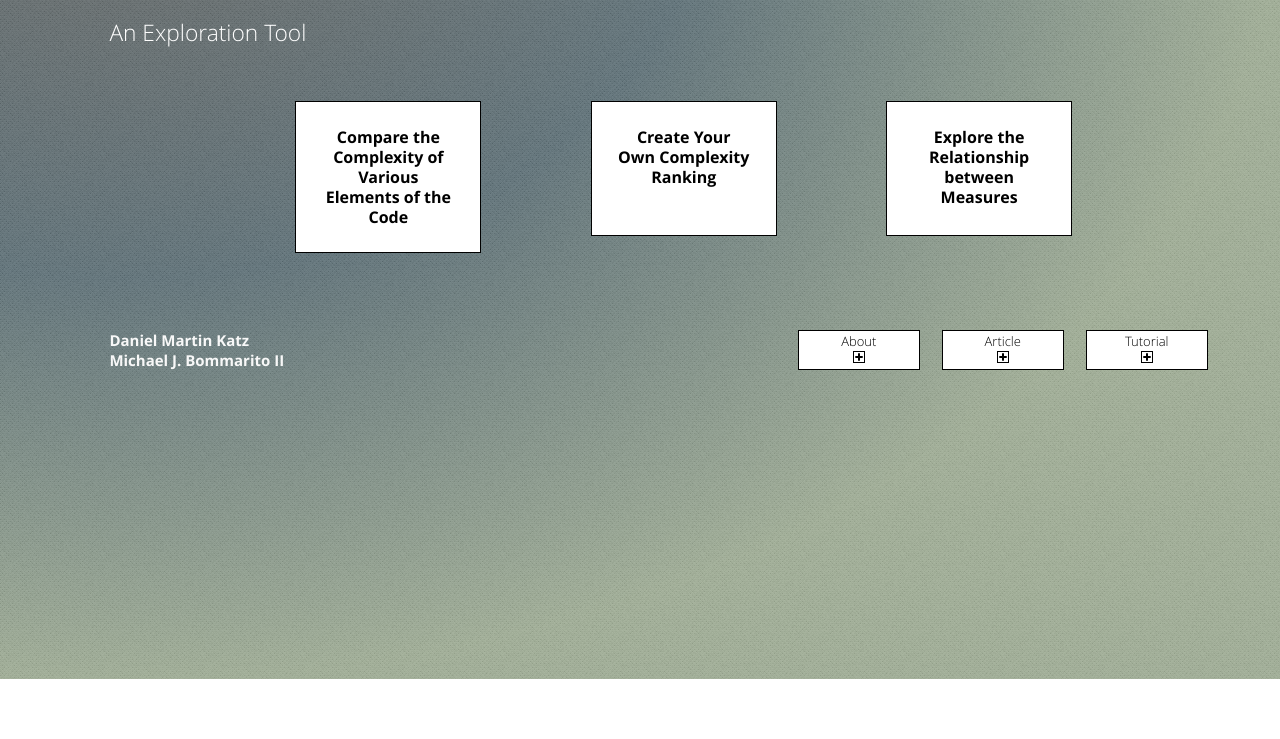
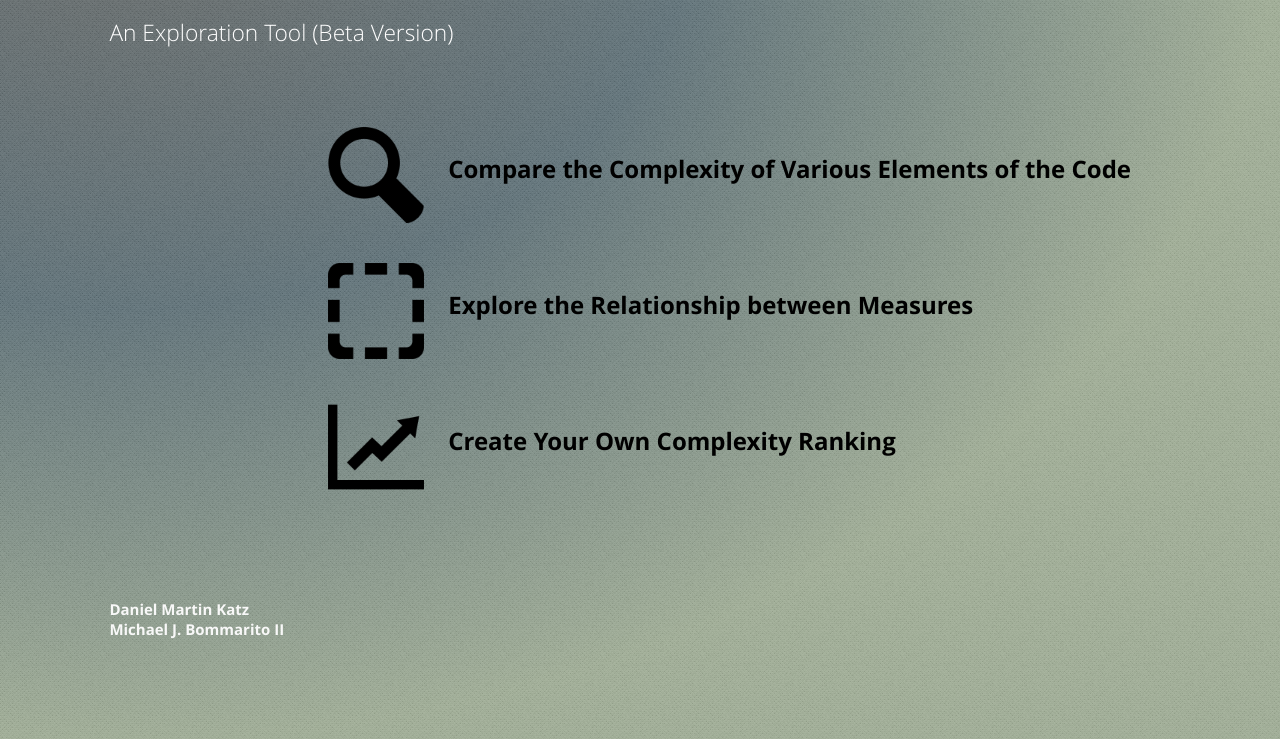
Before and after one commit to mjbommar/us-code-complexity-ui, a plain HTML site: page www/index.html in a window 1280 px wide. Shown: the part 121-860 px from the top of the page. Before the commit the page ends 800 px from the top, so only its background shows below. Drawn offline with Linux system fonts and the light colour scheme.

Commit message:
Add modifications from meeting

```diff
--- a/www/index.html
+++ b/www/index.html
@@ -1,7 +1,7 @@
 <html>
 <head>
 	<meta http-equiv="X-UA-Compatible" content="IE=8" />
-	<title>Bootstrap Grid Theme Demo</title>
+	<title>Measuring The Complexity Of Law: The United States Code</title>
 	<link rel="stylesheet" href="css/theme.bootstrap.css">
 
     <link rel="stylesheet" href="css/indexpage.css">
@@ -9,44 +9,38 @@
 
 	<script src="js/jquery-1.8.3.min.js" type="text/javascript"></script>
 	<script src="js/bootstrap.js" type="text/javascript"></script>
-
-
 </head>
 <body class="background-dark">
 <div class="row-fluid" style="margin-top:5%;">
     <div class="row-fluid">
         <div class="offset1 text">
-            <h1> Measuring The Complexity Of Law: The United States Code</h1>
+            <h1>Measuring The Complexity Of Law: The United States Code</h1>
         </div>
     </div>
-    <div class="row-fluid">
+    <div class="row-fluid" style="margin-bottom: 64px;">
         <div class="offset1 text">
-            <h3>An Exploration Tool</h3>
+            <h3>An Exploration Tool (Beta Version)</h3>
         </div>
     </div>
-    <div class="row-fluid" style="margin-top:3%;">
-        <div class="span3"></div>
-        <a href="table.html">
-            <div class="span2 borderdiv">
-                 <span class="fontstyle"> Compare the Complexity of Various Elements of the Code </span>
-            </div>
-        </a>
 
-        <div class="span1"></div>
-        <a href="calculation.html">
-            <div class="span2 borderdiv">
-                 <span class="fontstyle"> Create Your Own Complexity Ranking </span>
-            </div>
-        </a>
 
-        <div class="span1"></div>
-        <a href="chart.html">
-            <div class="span2 borderdiv">
-                 <span class="fontstyle"> Explore the Relationship between Measures </span>
-            </div>
-        </a>
-        <div class="span2"></div>
+    <div class="span3"></div>
+    <div>
+      <a href="table.html" style="a:link {color:#ffffff;}; a:visited {color:#ffffff;}"><img src="img/magnifier.png" width="96px" /><span class="fontstyle" style="padding-left:24px;font-size: 24px; font-weight: bold;">Compare the Complexity of Various Elements of the Code</span></a>
     </div>
+    <br /><br />
+
+    <div class="span3"></div>
+    <div>
+      <a href="chart.html"><img src="img/explore.png" width="96px" /><span class="fontstyle" style="padding-left:24px;font-size: 24px; font-weight: bold;">Explore the Relationship between Measures</span></a>
+    </div>
+    <br /><br />
+
+    <div class="span3"></div>
+    <div>
+      <a href="calculation.html"><img src="img/statistic.png" width="96px" /><span class="fontstyle" style="padding-left:24px; font-size: 24px; font-weight: bold;">Create Your Own Complexity Ranking</span></a>
+    </div>
+    <br /><br />
 
     <div class="row-fluid" style="margin-top:5%;">
         <div class="span2 offset1">
@@ -55,26 +49,7 @@
                 <div style="font-size:15px;font-weight: bold;">Michael J. Bommarito II</div>
             </div>
         </div>
-        <div class="span8 offset1">
-            <div class="span2 offset5 borderD">
-                <div class="text-center subtitle">About</div>
-                <div class="text-center"><img src="img/plus.png" style="border:1px solid #000000;"> </img></div>
-            </div>
-
-            <div class="span2 offset0 borderD">
-                <div class="text-center subtitle">Article</div>
-                <div class="text-center"><img src="img/plus.png" style="border:1px solid #000000;"> </img></div>
-            </div>
-
-            <div class="span2 offset0 borderD">
-                <div class="text-center subtitle">Tutorial</div>
-                <div class="text-center"><img src="img/plus.png" style="border:1px solid #000000;"> </img></div>
-            </div>
-
-        </div>
     </div>
 </div>
-
-
 </body>
 </html>
```
Also changed, not shown: www/calculation.html (+2 -2 lines), www/chart.html (+1 -2 lines), www/table.html (+1 -3 lines), www/img/explore.png (added), www/img/magnifier.png (added), www/img/statistic.png (added).
